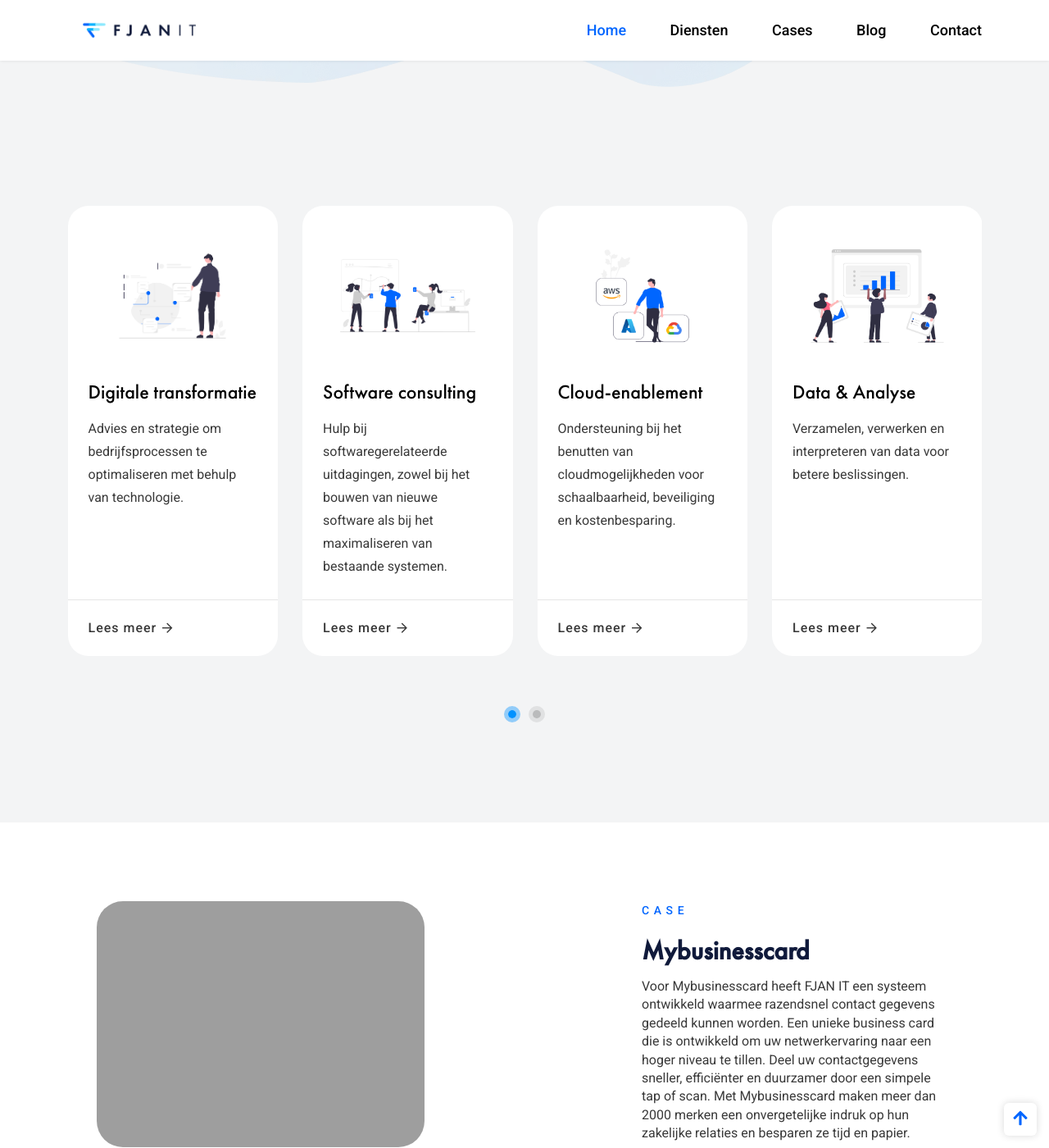
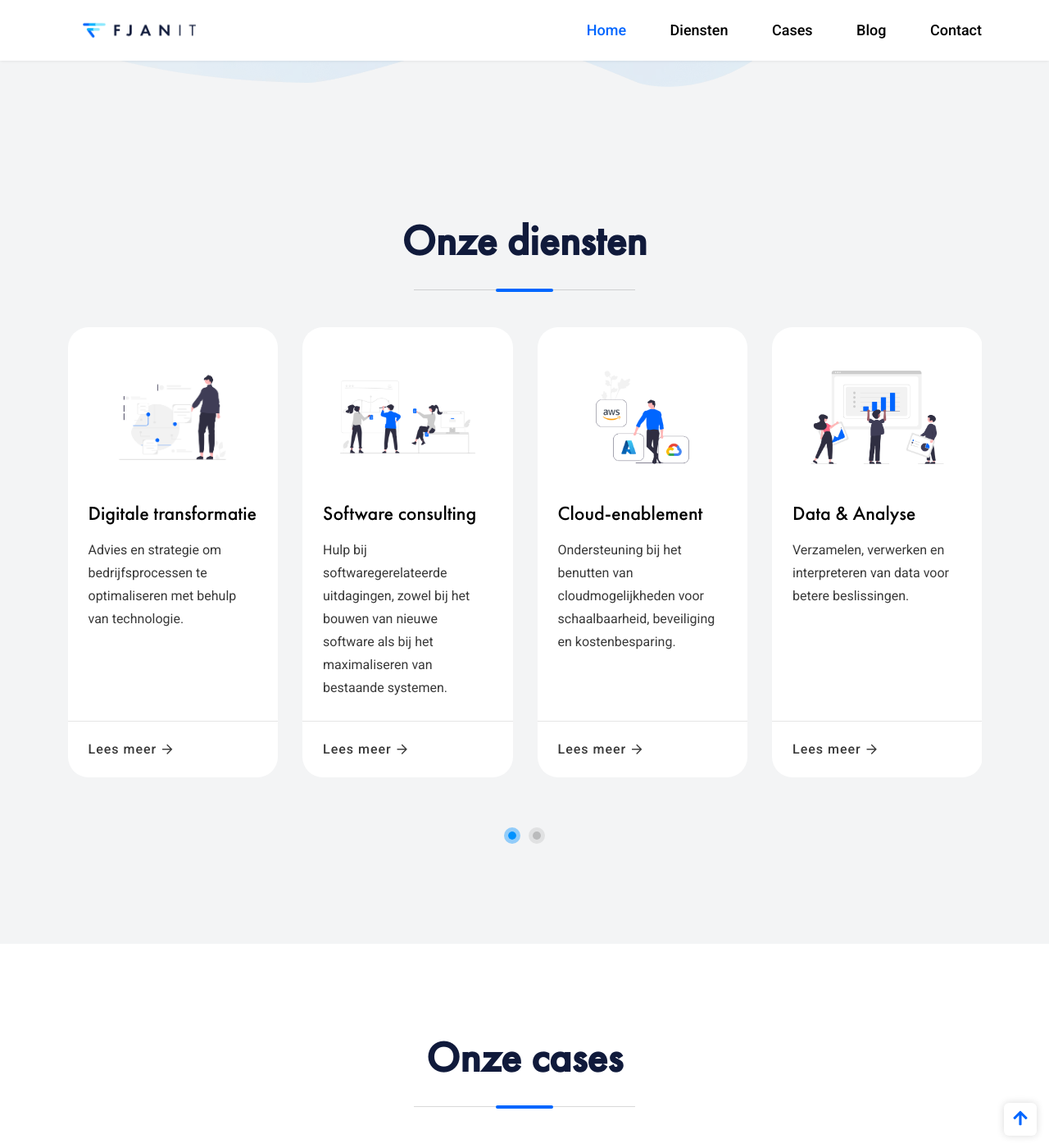
Before and after one commit to funselaar/funselaar.github.io, a Jekyll site: the page built from index.html, in a window 1280 px wide and 1400 px high, scrolled down 740 px. Shown: the whole window at 82% size. Built offline with Jekyll 4.4.1, drawn with Linux system fonts in a browser that asks for light colours; some web fonts are replaced; some of the changed text lies outside the part shown.

Commit message:
Adds titles

```diff
--- a/_layouts/home.html
+++ b/_layouts/home.html
@@ -241,6 +241,13 @@
     <!-- Services One -->
     <section class="services-one">
         <div class="auto-container">
+            <!-- Sec Title -->
+            <div class="sec-title centered">
+<!--                <div class="sec-title_title">Onze blog</div>-->
+                <h2 class="sec-title_heading">Onze diensten</h2>
+                <div class="sec-title_separator"></div>
+            </div>
+
             <div class="four-item-carousel owl-carousel owl-theme">
 
                 {% include service-item.html title="Software ontwikkeling" body="Bouwen van op maat gemaakte software
@@ -276,7 +283,14 @@
     <!-- End Services One -->
 
     <section class="my-5">
-        <div class="auto-container">
+        <div class="auto-container mt-5">
+            <!-- Sec Title -->
+            <div class="sec-title centered mt-5 pt-5">
+                <!--                <div class="sec-title_title">Onze blog</div>-->
+                <h2 class="sec-title_heading">Onze cases</h2>
+                <div class="sec-title_separator"></div>
+            </div>
+
             <div class="row clearfix">
                 <div class="col-lg-7 col-md-12 col-sm-12 p-5">
                     <img class="rounded-5 wow fadeInLeft"
@@ -373,8 +387,8 @@
         <div class="auto-container">
             <!-- Sec Title -->
             <div class="sec-title centered">
-                <div class="sec-title_title">Onze blog</div>
-                <h2 class="sec-title_heading">Laatste nieuws & blog</h2>
+<!--                <div class="sec-title_title">Onze blog</div>-->
+                <h2 class="sec-title_heading">Onze blog</h2>
                 <div class="sec-title_separator"></div>
             </div>
 
--- a/services/managed-it-services.html
+++ b/services/managed-it-services.html
@@ -7,8 +7,8 @@ image: \assets\images\undraw_Online_organizer.png
 ---
 
 <h3>Managed IT services</h3>
-<p>Op zoek naar een zorgeloze IT-omgeving waar u zich volledig kunt richten op uw kernactiviteiten? Ons
-    IT-consultancybureau biedt een volledige beheerservice voor uw IT-infrastructuur en bedrijfssoftware. Met onze
+<p>Op zoek naar een zorgeloze IT-omgeving waar u zich volledig kunt richten op uw kernactiviteiten? FJAN IT biedt een
+    volledige beheerservice voor uw IT-infrastructuur en bedrijfssoftware. Met onze
     deskundige monitoring en ontwikkeling op aanvraag garanderen wij optimale prestaties en continuïteit van uw
     systemen. Wij begrijpen dat technologie de ruggengraat is van uw bedrijf, en daarom staan onze specialisten 24/7
     klaar om te zorgen dat uw IT-omgeving niet alleen vandaag, maar ook morgen de concurrentie een stap voor blijft.
```
